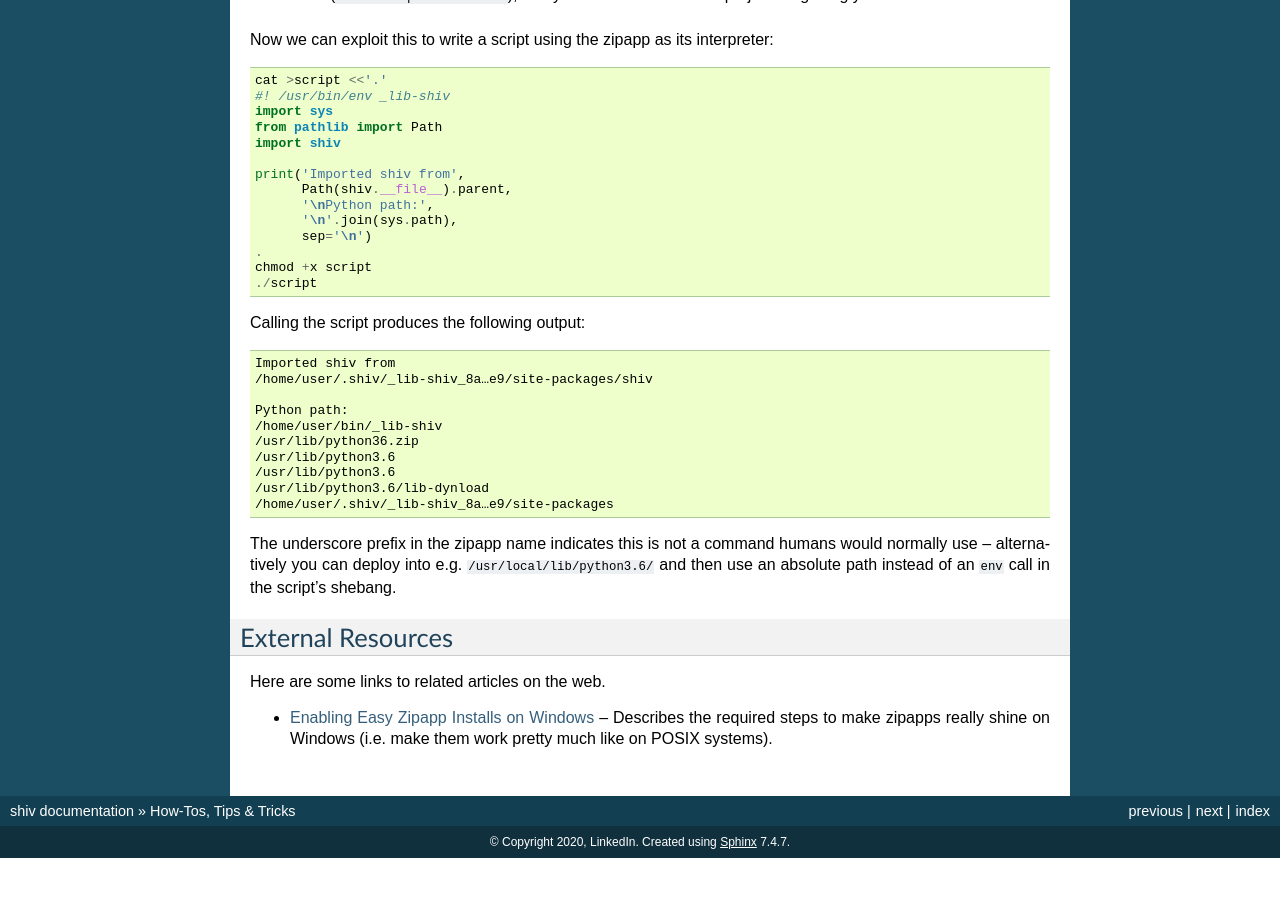
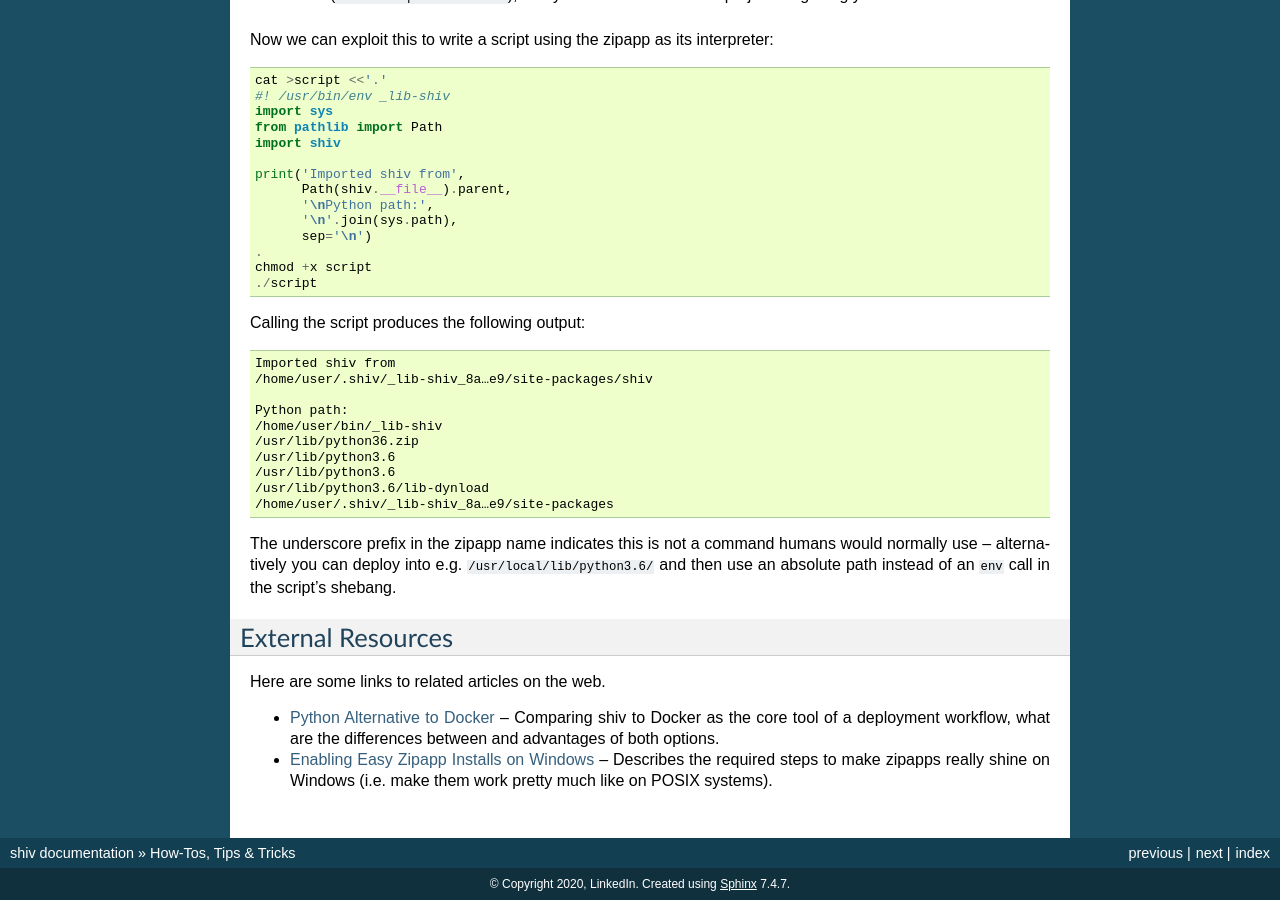
Before and after one commit to linkedin/shiv, a Sphinx documentation site: the page built from docs/how-tos.rst, in a window 1280 px wide and 900 px high, scrolled down 607 px. Built offline with Sphinx 7.4.7, drawn with Linux system fonts in a browser that asks for light colours; before the commit the page ends 1465 px from its top, so only the background shows below that.

Commit message:
how-tos: link to 'Python Alternative to Docker' post

```diff
--- a/docs/how-tos.rst
+++ b/docs/how-tos.rst
@@ -83,7 +83,9 @@ External Resources
 
 Here are some links to related articles on the web.
 
+* `Python Alternative to Docker`_ – Comparing shiv to Docker as the core tool of a deployment workflow, what are the differences between and  advantages of both options.
 * `Enabling Easy Zipapp Installs on Windows`_ – Describes the required steps to make zipapps really shine on Windows (i.e. make them work pretty much like on POSIX systems).
 
 
+.. _`Python alternative to Docker`: https://www.mattlayman.com/blog/2019/python-alternative-docker/
 .. _`Enabling Easy Zipapp Installs on Windows`: https://py-generic-project.readthedocs.io/en/latest/installing.html#enabling-easy-zipapp-installs-on-windows
```
